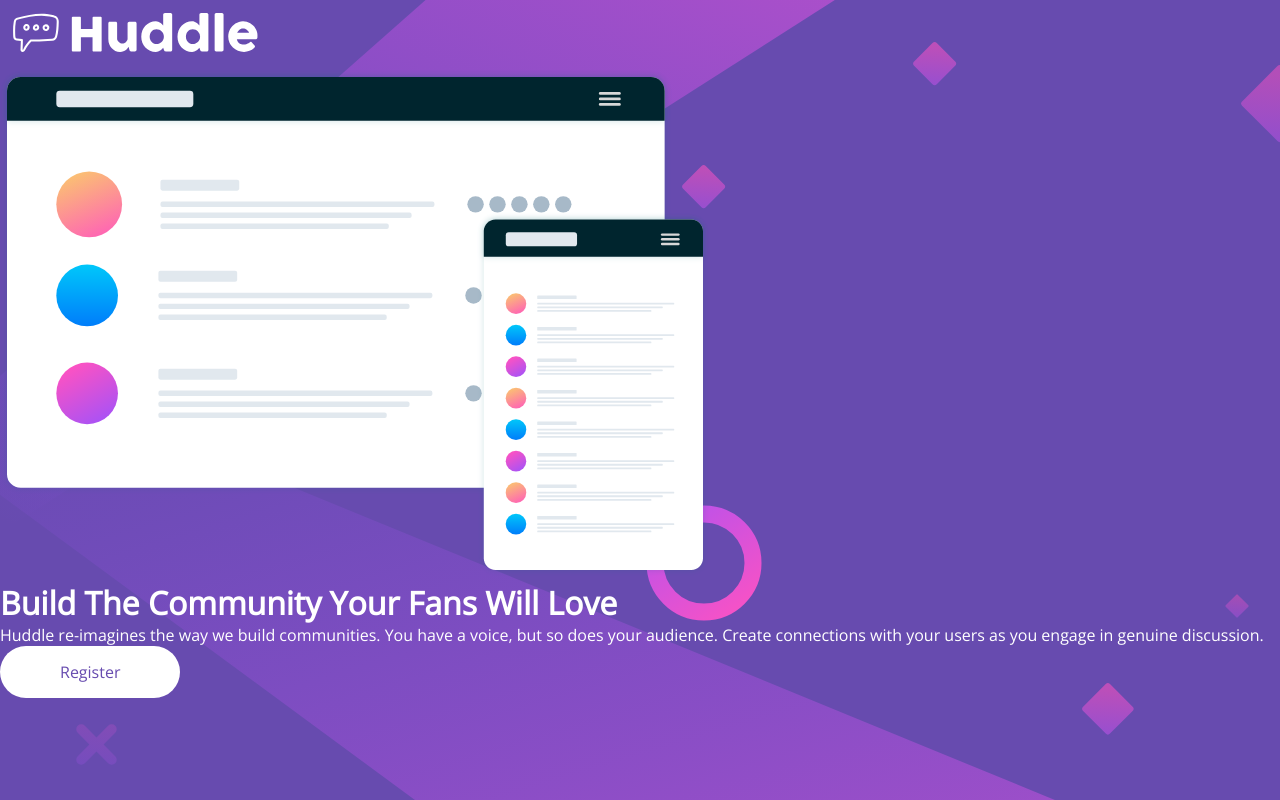
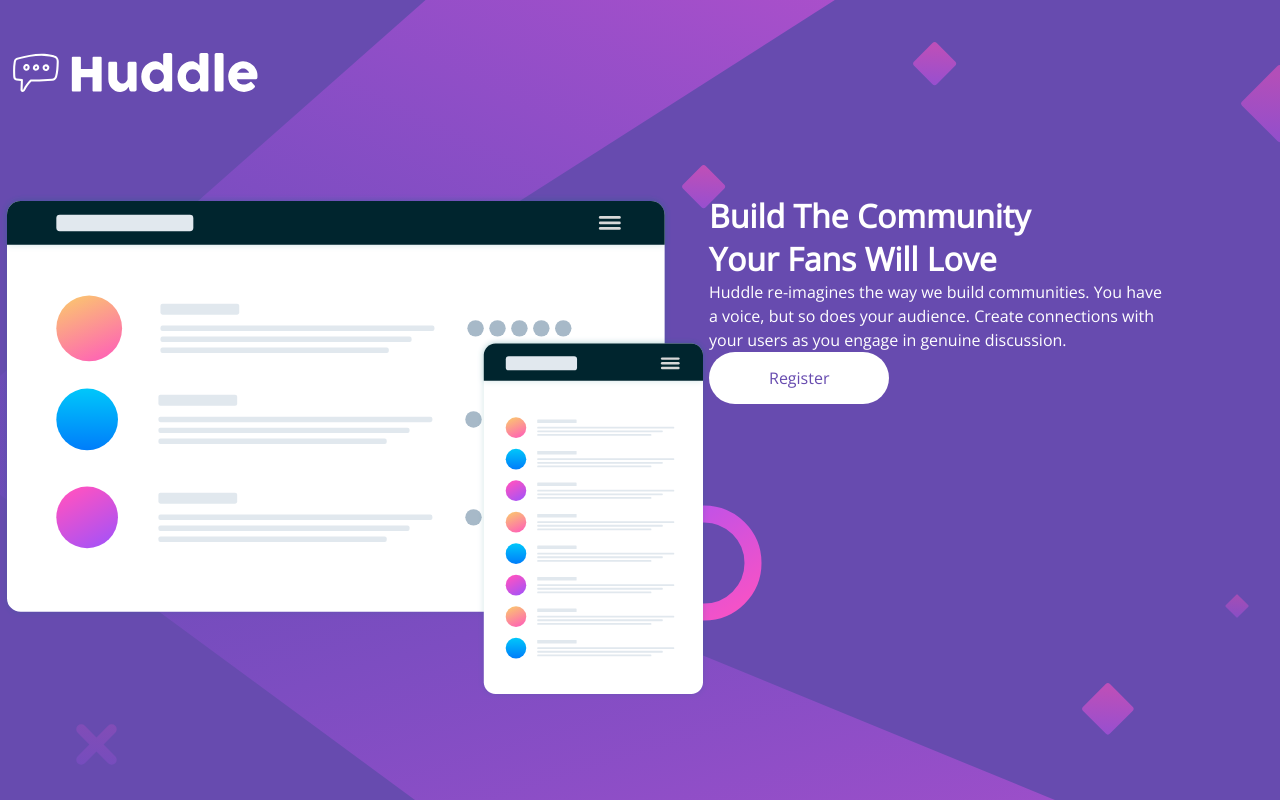
Before and after one commit to devroboco/huddle-landing-page, a plain HTML site: page index.html in a window 1280 px wide. Drawn offline with nearby package versions, Linux system fonts and the light colour scheme.

Commit message:
create a wrapper, added some properties and changes on html structure

```diff
--- a/index.html
+++ b/index.html
@@ -13,20 +13,21 @@
 </head>
 
 <body>
+    <div class="wrapper">
         <div>
-        <img src="images/logo.svg" alt="Logo">
+            <img class="logo" src="images/logo.svg" alt="Logo">
         </div>
-
         <main class="container">
             <div>
                 <img src="images/illustration-mockups.svg" alt="">
             </div>
             <div>
-            <h1>Build The Community Your Fans Will Love</h1>
-            <p>Huddle re-imagines the way we build communities. You have a voice, but so does your audience. Create connections with your users as you engage in genuine discussion.</p>
+                <h1>Build The Community<br> Your Fans Will Love</h1>
+                <p>Huddle re-imagines the way we build communities. You have<br> a voice, but so does your audience. Create connections with<br> your users as you engage in genuine discussion.</p>
                 <a href="#" class="button">Register</a>
             </div>
         </main>
+    </div>
 </body>
 
 </html>
--- a/style.css
+++ b/style.css
@@ -6,13 +6,14 @@ body, h1, p{
 }
 
 body {
-  background: url('./images/bg-desktop.svg');
+  background: url('./images/bg-desktop.svg') no-repeat;
   background-color: hsl(257, 40%, 49%);
   font-family: open sans;
 }
 
 p {
   font-family: open sans;
+  line-height: 1.5;
 }
 
 h1, p {
@@ -27,3 +28,17 @@ a {
   color: hsl(257, 40%, 49%);
   border-radius: 30px;
 }
+
+.wrapper {
+  max-width: 1440px;
+  margin: 0 auto;
+}
+
+.logo {
+  margin-top: 40px;
+  margin-bottom: 84px;
+}
+
+.container {
+  display: flex;
+}
```
Lines whose indentation alone changed are shown as unchanged.
